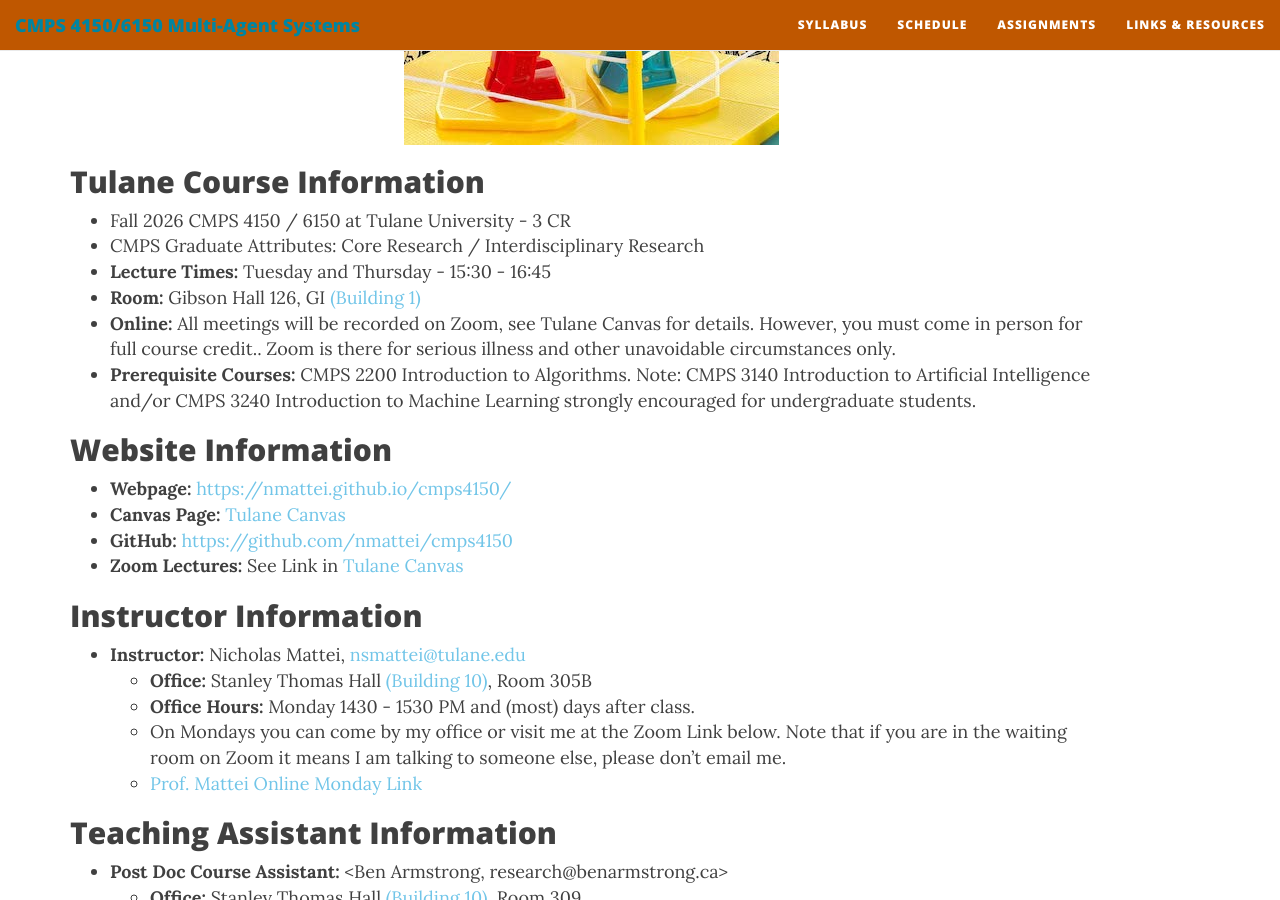
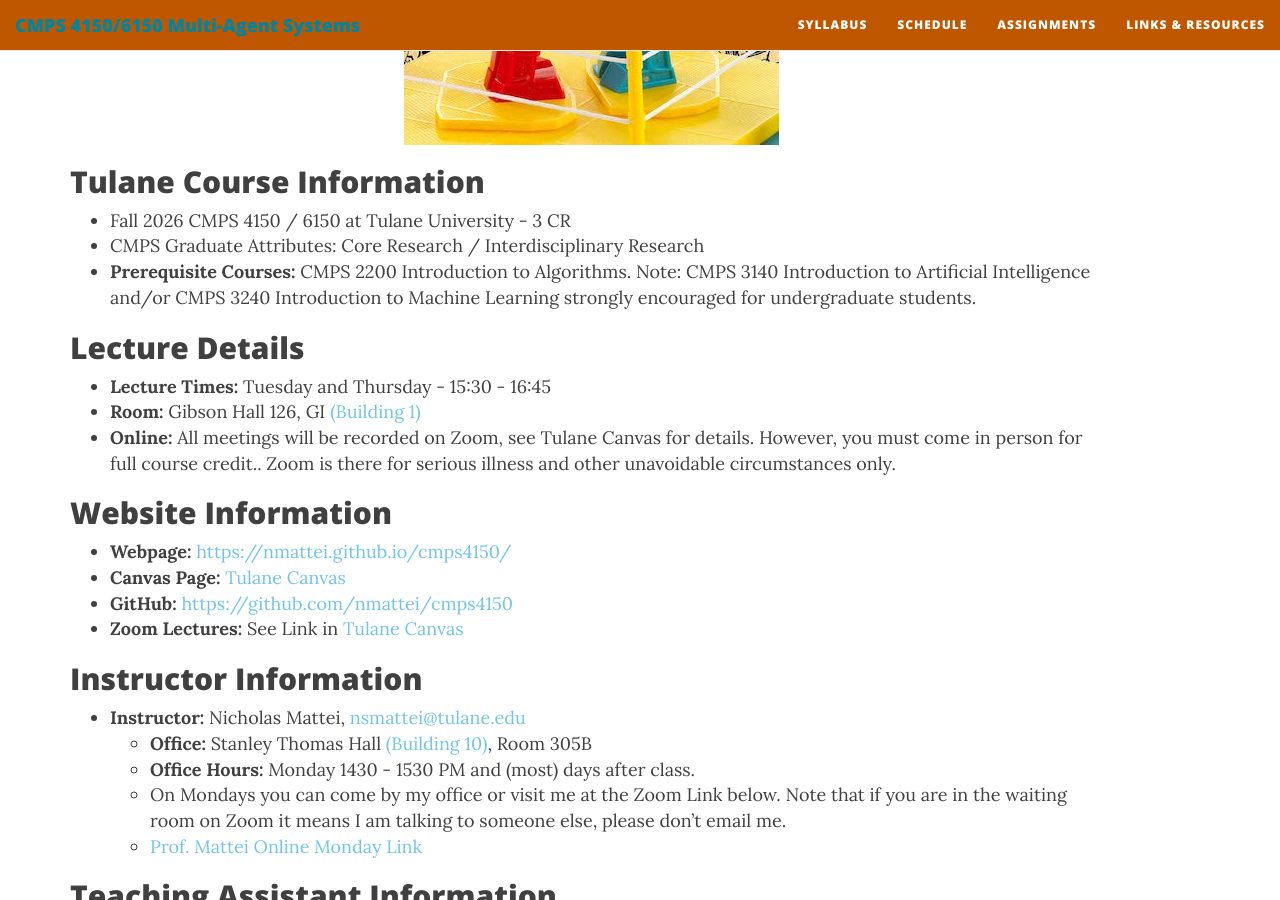
Before and after one commit to nmattei/cmps4150, a Jekyll site: the page built from index.md, in a window 1280 px wide and 900 px high, scrolled down 507 px. Built offline with Jekyll 4.4.1, drawn with Linux system fonts in a browser that asks for light colours; nearby versions of some CDN libraries.

Commit message:
fixed index stuff

```diff
--- a/index.md
+++ b/index.md
@@ -7,12 +7,14 @@ published: true
 <p style="text-align:center;"><img src="{{ 'img/rockem.jpg' | relative_url }}" /></p>
 
 ## Tulane Course Information
-  - Fall 2026 CMPS 4150 / 6150 at Tulane University - 3 CR
-  - CMPS Graduate Attributes: Core Research / Interdisciplinary Research
+- Fall 2026 CMPS 4150 / 6150 at Tulane University - 3 CR
+- CMPS Graduate Attributes: Core Research / Interdisciplinary Research
+- **Prerequisite Courses:** CMPS 2200 Introduction to Algorithms. Note: CMPS 3140 Introduction to Artificial Intelligence and/or CMPS 3240 Introduction to Machine Learning strongly encouraged for undergraduate students.
+
+## Lecture Details
 - **Lecture Times:** Tuesday and Thursday - 15:30 - 16:45
 - **Room:** Gibson Hall 126, GI [(Building 1)](https://admission.tulane.edu/map)
 - **Online:** All meetings will be recorded on Zoom, see Tulane Canvas for details. However, you must come in person for full course credit.. Zoom is there for serious illness and other unavoidable circumstances only.
-- **Prerequisite Courses:** CMPS 2200 Introduction to Algorithms. Note: CMPS 3140 Introduction to Artificial Intelligence and/or CMPS 3240 Introduction to Machine Learning strongly encouraged for undergraduate students.
 
 ## Website Information
 - **Webpage:** <https://nmattei.github.io/cmps4150/>
```
